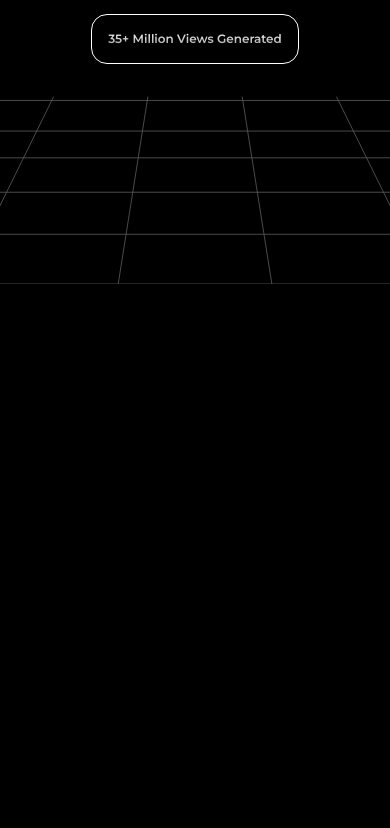
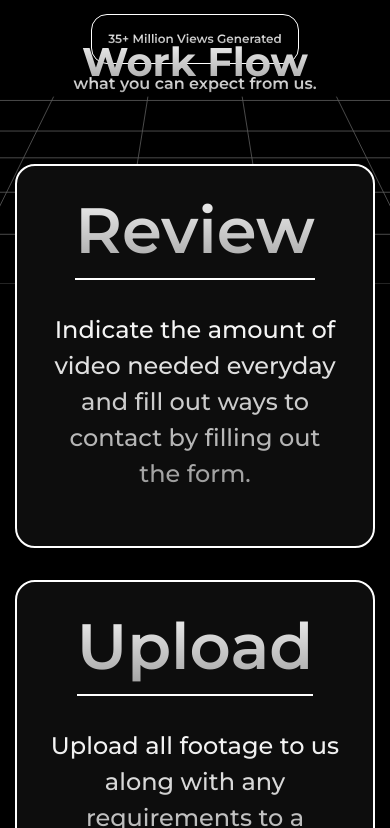
Before and after one commit to dadaxingxing/video-editing-funnel, a React (Vite) app: page / in a window 390 px wide. Shown: the part 632-1460 px from the top of the page. Before the commit the page ends 916 px from the top, so only its background shows below. Built offline with nearby package versions, Linux system fonts and the light colour scheme.

Commit message:
added the second page, input basic grid system. Need to adjust responsiveness of cards component

```diff
--- a/src/App.css
+++ b/src/App.css
@@ -1,6 +1,8 @@
 :root{
     --yellow: #FF6B00;
-    --gradient-white: linear-gradient(180deg, #FFFFFF, #999999)
+    --gradient-white: linear-gradient(180deg, #FFFFFF, #999999);
+    --bold: 700;
+    --regular: 600;
 }
 
 .navBar{
@@ -123,3 +125,30 @@ body{
 .p1_proof_container{
     gap: 1.25rem;
 }
+
+.page2{
+    width: 100%;
+    height: 100dvh;
+    gap: 2.75rem;
+}
+
+.p2_title, .p2_paragraph{
+    font-weight: 600;
+    background: var(--gradient-white);
+    -webkit-background-clip: text;
+    -webkit-text-fill-color: transparent;
+}
+
+.p2_title{
+    font-weight: var(--bold);
+    font-size: clamp(2.5rem, 5vw, 4rem);
+    margin-bottom: -1.25rem;
+}
+
+.p2_paragraph{
+    font-size: clamp(1rem, 2vw, 1.25rem);
+}
+
+.p2_cards{
+    gap: 2rem;
+}
--- a/src/App.jsx
+++ b/src/App.jsx
@@ -123,6 +123,52 @@ function App() {
         </div>
 
       </div>
+
+      {/* Second page */}
+      <div className='page2 container-fluid d-flex flex-column justify-content-center'>
+
+
+        <div className='row text-center mb-4'>
+
+          <div className='col-12'>
+            <div className='p2_title'>Work Flow</div>
+            <div className='p2_paragraph'>what you can expect from us.</div>
+          </div>
+
+        </div>
+
+
+        <div className='row p2_cards justify-content-center'>
+
+          <div className='col-12 col-lg-4 col-xl-3 d-flex justify-content-center'>
+            <Cards
+              title='Review'
+              paragraph='Indicate the amount of video needed everyday and fill out ways to contact by filling out the form.'
+              className=''
+            />
+          </div>
+
+          <div className='col-12 col-lg-4 col-xl-3 d-flex justify-content-center'>
+
+            <Cards
+              title='Upload'
+              paragraph='Upload all footage to us along with any requirements to a google drive.'
+            />
+          </div>
+
+          <div className='col-12 col-xl-3 d-flex justify-content-center'>
+            <Cards
+              title='Revise'
+              paragraph='You will review our edit until you are satisfied before we move onto the next video.'
+            />
+          </div>
+
+
+        </div>
+
+
+      </div>
+
       {/* <CTA
         height='2.8rem'
         width='7.8rem'
@@ -155,8 +201,8 @@ function App() {
         price='$35'
         unit='/video'
         points={offerPoints}
-      />
-     */}
+      /> */}
+
     </>
 
 
```
